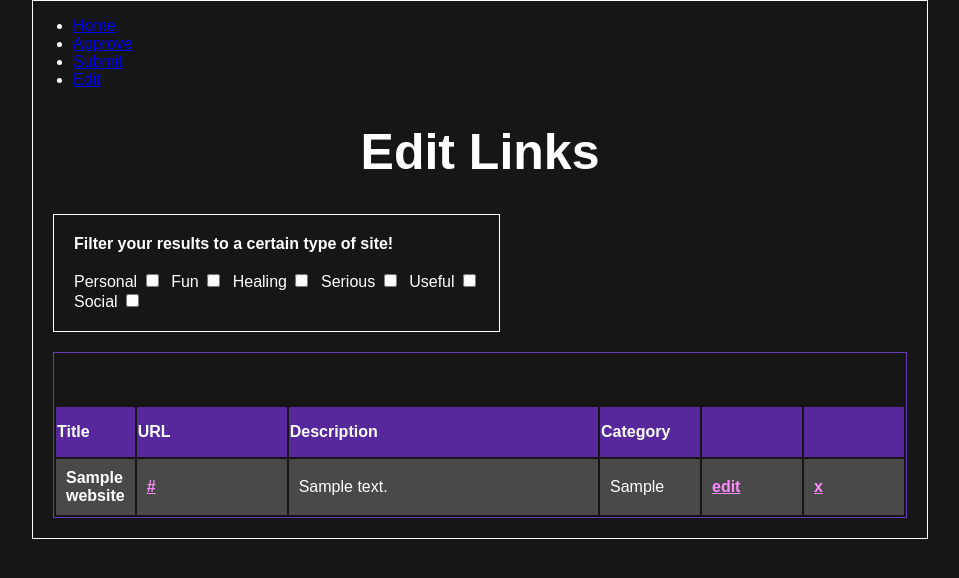
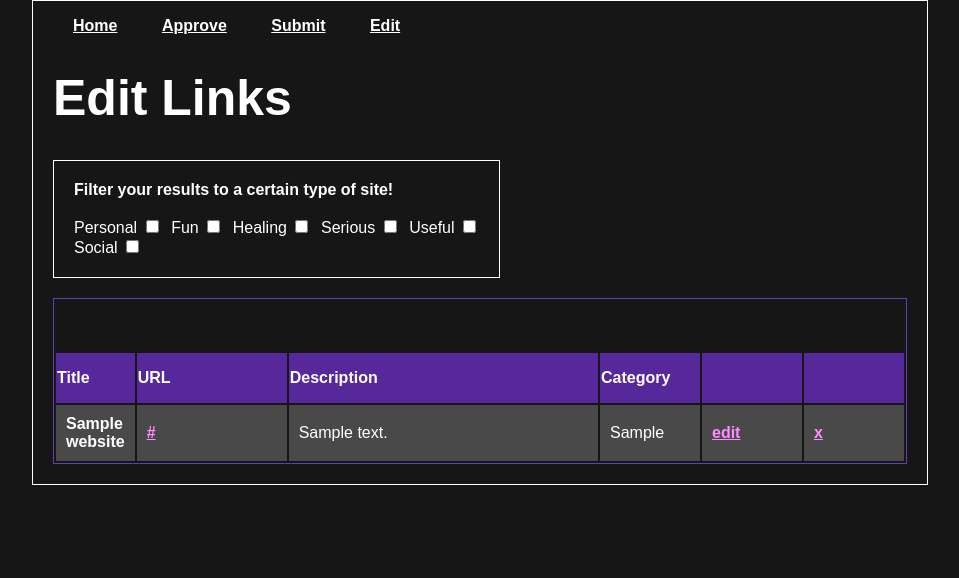
Before and after one commit to sadgrlonline/yesterlinks, a PHP site: page /admin/index.php in a window 1280 px wide. Shown: the top 578 px of the page, without its empty margins (160-1119 px from the left). Run offline with PHP 8.4, Linux system fonts and the light colour scheme; tables that the repository leaves empty or names only in its code hold one stand-in row (values such as "Sample post").

Commit message:
updated styles

```diff
--- a/style.css
+++ b/style.css
@@ -19,7 +19,6 @@ body {
 
 .wrapper {
     margin: 10px;
-    border: 1px solid white;
     background-color: #161616;
 }
 
@@ -43,8 +42,6 @@ tr {
 tr:nth-child(odd) {
     background-color: #494949;
 }
-
-tr:nth-child(even) {}
 
 tr a {
     color: #ff8cff;
@@ -76,7 +73,7 @@ th {
 
 h1 {
     font-size: 50px;
-    text-align: center;
+    margin-left: 20px;
 }
 
 tr {
@@ -95,7 +92,7 @@ tr {
     min-width: 100px;
 }
 
-label:not('.filter') {
+label:not('.filters') {
     display: block;
     font-weight: bold;
 }
@@ -118,3 +115,41 @@ label:not('.filter') {
 .flex {
     display: flex;
 }
+
+
+input:not(input[type=checkbox]) {
+    margin-bottom: 10px;
+}
+
+input[type=checkbox] {
+    display: inline;
+}
+
+#dupe {
+    color: red;
+    font-weight: bold;
+    display: none;
+}
+
+.contain {
+    margin-left: 20px;
+}
+
+.intro {
+    margin-left: 20px;
+}
+
+nav ul {
+    list-style-type: none;
+
+}
+
+nav ul li {
+    display: inline;
+}
+
+nav ul li a {
+    color: white;
+    font-weight: bold;
+    padding-right: 40px;
+}
```
